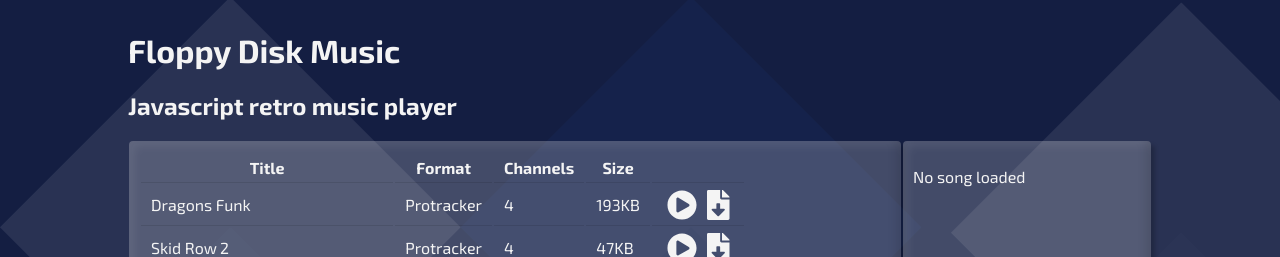
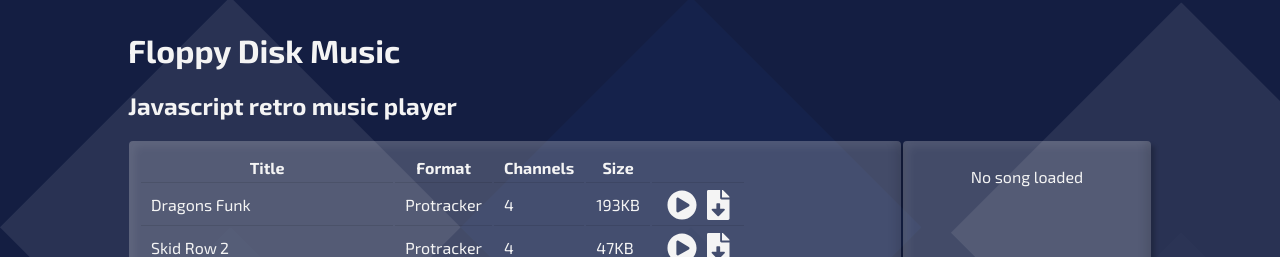
Before and after one commit to adavies1/floppy-disk-music, a React (Create React App) app: page / in a window 1280 px wide. Shown: the top 257 px of the page. Built offline with nearby package versions, Linux system fonts and the light colour scheme.

Commit message:
[App] - Centered 'no song loaded' text

```diff
--- a/src/App.tsx
+++ b/src/App.tsx
@@ -49,7 +49,7 @@ function App() {
                 <Box>
                     {currentSong
                         ? <PlayerControls {...{ready, play, pause, stop, currentSong}}/>
-                        : <p>No song loaded</p>
+                        : <p style={{textAlign: 'center'}}>No song loaded</p>
                     }
                 </Box>
             </Grid>
```
